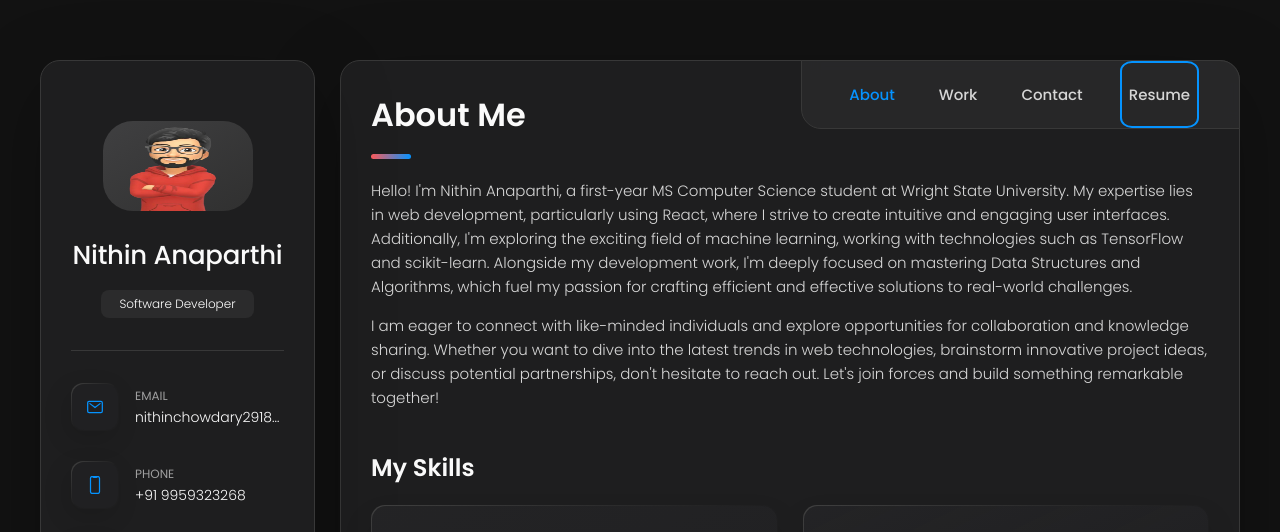
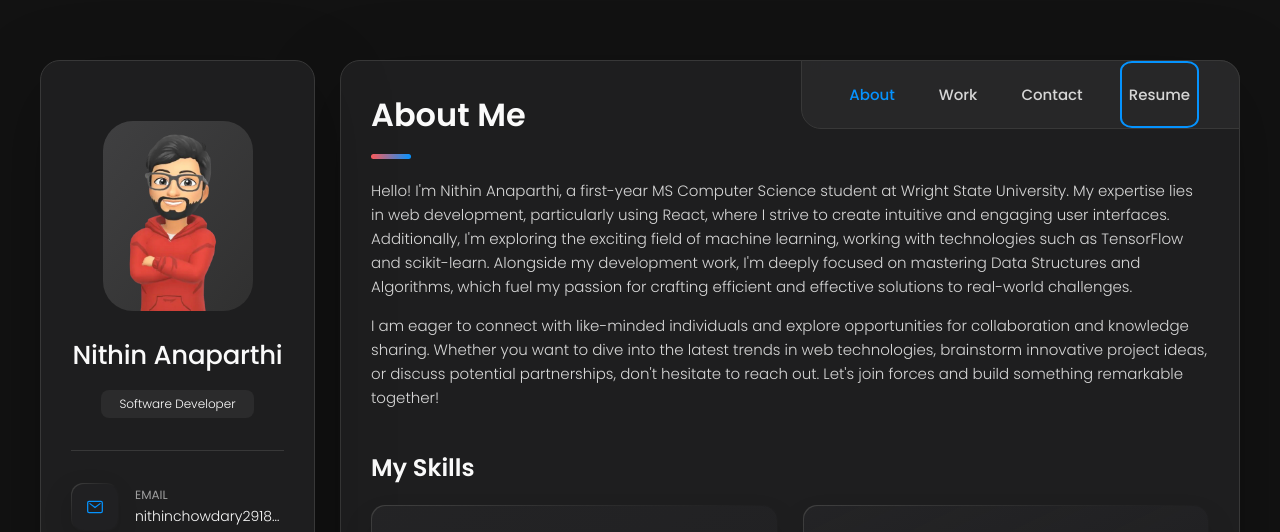
Before and after one commit to Nithin1829/Portfolio, a plain HTML site: page index.html in a window 1280 px wide. Shown: the top 532 px of the page. Drawn offline with nearby package versions, Linux system fonts and the light colour scheme.

Commit message:
Update index.html

```diff
--- a/index.html
+++ b/index.html
@@ -43,7 +43,7 @@
       <div class="sidebar-info">
 
         <figure class="avatar-box">
-          <img src="./assets/images/nithin.PNG" alt="Nithin Anaparthi " width="80" height="90">
+          <img src="./assets/images/nithin.PNG" alt="Nithin Anaparthi " width="80" >
         </figure>
 
         <div class="info-content">
```
